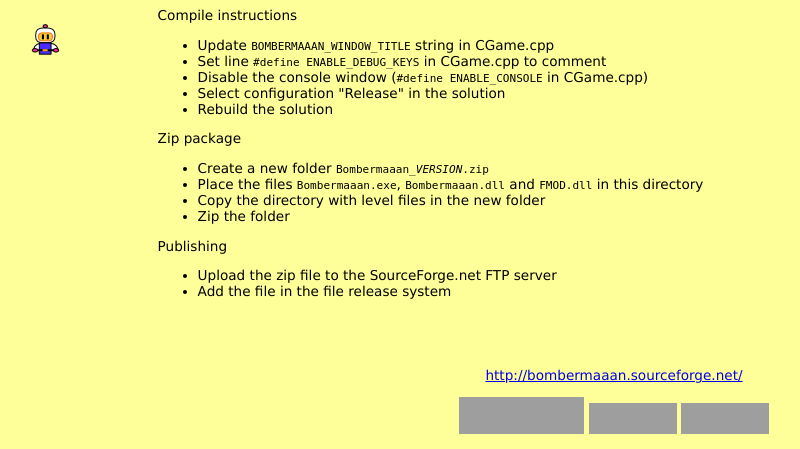
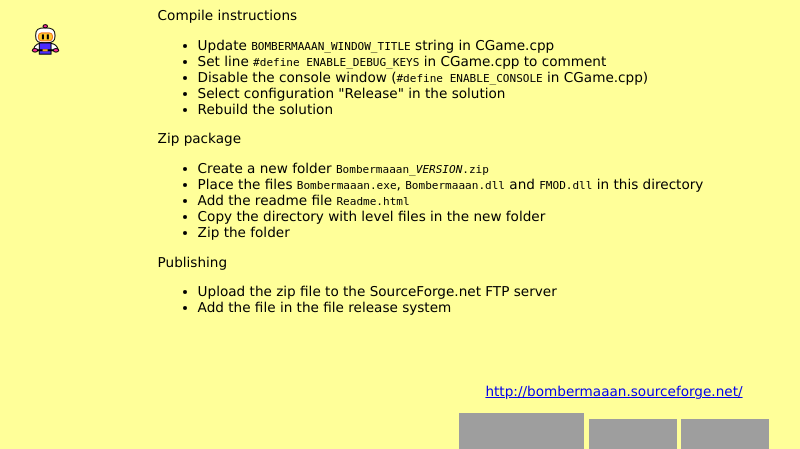
Before and after one commit to talregev/Bombermaaan, a PHP site: page /development.php in a window 1280 px wide. Shown: the part 416-865 px from the top of the page, without its empty margins (26-826 px from the left). Run offline with PHP 8.4, Linux system fonts and the light colour scheme; grey boxes are pictures that could not be loaded.

Commit message:
Readme file should be added
git-svn-id: https://svn.code.sf.net/p/bombermaaan/code/trunk@243 7fe5b47a-8640-0410-b185-a85574715510

```diff
--- a/web/development.php
+++ b/web/development.php
@@ -56,6 +56,7 @@ Zip package
 <ul>
 <li>Create a new folder <code>Bombermaaan_<i>VERSION</i>.zip</code></li>
 <li>Place the files <code>Bombermaaan.exe</code>, <code>Bombermaaan.dll</code> and <code>FMOD.dll</code> in this directory</li>
+<li>Add the readme file <code>Readme.html</code></li>
 <li>Copy the directory with level files in the new folder</li>
 <li>Zip the folder</li>
 </ul>
```
